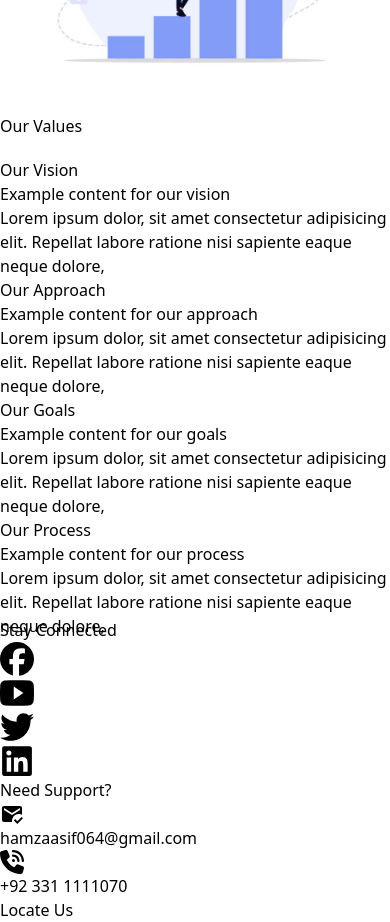
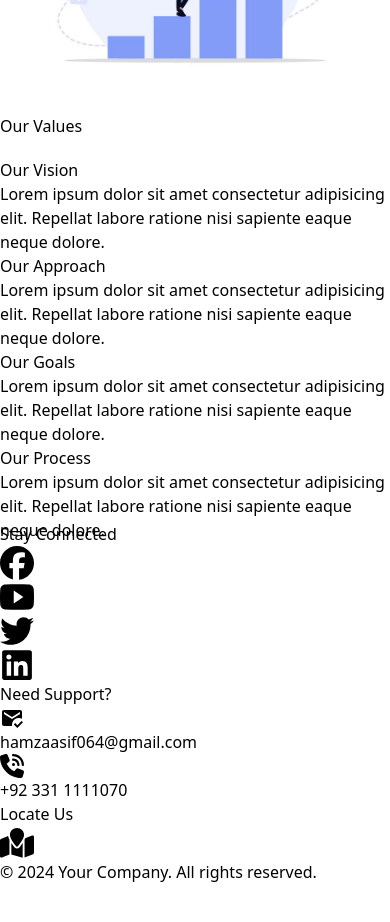
Before and after one commit to Hamza-Hashmi024/filer-, a React (Vite) app: page /aboutus in a window 390 px wide. Shown: the part 900-1822 px from the top of the page. After the commit the page ends 1784 px from the top, so only its background shows below. Built offline with nearby package versions, Linux system fonts and the light colour scheme.

Commit message:
make about page responsive

```diff
--- a/src/Pages/Aboutus.jsx
+++ b/src/Pages/Aboutus.jsx
@@ -32,11 +32,11 @@ const Aboutus = () => {
   }
 
   return (
-    <div>
+    <div className="bg-gray-50">
       <Navbar />
       <div className="text-center mt-8">
         <motion.h1
-          className="text-6xl text-[#47464C] font-semibold"
+          className="text-4xl sm:text-5xl md:text-6xl text-[#47464C] font-semibold"
           initial={{ opacity: 0, y: -50 }}
           animate={{ opacity: 1, y: 0 }}
           transition={{ duration: 1 }}
@@ -44,25 +44,27 @@ const Aboutus = () => {
           About us
         </motion.h1>
       </div>
+
+
       <section
         className="flex items-center justify-center min-h-screen py-20 bg-white"
         ref={sectionRef}
       >
         <motion.div
-          className="w-3/4 container mx-auto flex flex-col md:flex-row items-center gap-10"
+          className="w-11/12 md:w-3/4 flex flex-col md:flex-row items-center gap-10"
           initial={{ opacity: 0, y: 50 }}
           animate={sectionControls}
         >
-          <div className="md:w-1/2 md:pl-12 text-center md:text-left">
+          <div className="md:w-1/2 text-center md:text-left">
             <motion.h3
-              className="text-4xl md:text-6xl font-extrabold text-[#47464C] mb-6"
+              className="text-2xl sm:text-4xl md:text-6xl font-extrabold text-[#47464C] mb-6"
               initial={{ x: -100, opacity: 0 }}
               animate={sectionControls}
             >
               Driving Innovation and Excellence
             </motion.h3>
             <motion.p
-              className="text-lg text-[#47464C] mb-6 leading-relaxed"
+              className="text-sm sm:text-base md:text-lg text-[#47464C] mb-6 leading-relaxed"
               initial={{ x: -100, opacity: 0 }}
               animate={sectionControls}
             >
@@ -72,7 +74,7 @@ const Aboutus = () => {
               results for our clients.
             </motion.p>
             <motion.p
-              className="text-lg text-[#47464C] leading-relaxed"
+              className="text-sm sm:text-base md:text-lg text-[#47464C] leading-relaxed"
               initial={{ x: -100, opacity: 0 }}
               animate={sectionControls}
             >
@@ -82,102 +84,51 @@ const Aboutus = () => {
             </motion.p>
           </div>
           <motion.div
-            className="md:w-1/2 h-auto flex justify-center"
+            className="md:w-1/2 flex justify-center"
             initial={{ scale: 0.8, opacity: 0 }}
             animate={sectionControls}
           >
             <img
               src={Vision}
               alt="Vision"
-              className="rounded-lg transition-transform transform hover:scale-105 duration-300 ease-in-out w-3/4 max-w-sm"
+              className="rounded-lg max-w-full h-auto transition-transform transform hover:scale-105 duration-300 ease-in-out"
             />
           </motion.div>
         </motion.div>
       </section>
 
-      {/* <section className="w-3/4 py-20 bg-white flex items-center justify-center min-h-screen" ref={sectionRef}>
-  <motion.div
-    className="container mx-auto flex flex-col md:flex-row items-center gap-10 px-6"
-    initial={{ opacity: 0, y: 50 }}
-    animate={sectionControls}
-  >
-    <div className="md:w-1/2 md:pl-12 text-center md:text-left">
-      <motion.h3
-        className="text-4xl md:text-6xl font-extrabold text-[#47464C] mb-6"
-        initial={{ x: -100, opacity: 0 }}
-        animate={sectionControls}
-      >
-        Driving Innovation and Excellence for Over a Decade
-      </motion.h3>
-      <motion.p
-        className="text-lg text-[#47464C] mb-6 leading-relaxed"
-        initial={{ x: -100, opacity: 0 }}
-        animate={sectionControls}
-      >
-        Our company has been providing excellent services for over a
-        decade. We specialize in various fields and have a team of
-        dedicated professionals who are committed to delivering the best
-        results for our clients.
-      </motion.p>
-      <motion.p
-        className="text-lg text-[#47464C] leading-relaxed"
-        initial={{ x: -100, opacity: 0 }}
-        animate={sectionControls}
-      >
-        We believe in innovation, integrity, and customer satisfaction.
-        Our mission is to help businesses achieve their goals through our
-        expertise and tailored solutions.
-      </motion.p>
-    </div>
-    <motion.div
-      className="md:w-1/2 h-auto flex justify-center"
-      initial={{ scale: 0.8, opacity: 0 }}
-      animate={sectionControls}
-    >
-      <img
-        src={Vision}
-        alt="Vision"
-        className="rounded-lg transition-transform transform hover:scale-105 duration-300 ease-in-out w-3/4 max-w-sm"
-      />
-    </motion.div>
-  </motion.div>
-</section> */}
-
       <motion.div
-        className="flex items-center justify-center min-h-screen bg-gray-100"
+        className="flex items-center justify-center py-16 bg-white"
         ref={valuesRef}
         initial={{ opacity: 0, scale: 0.8 }}
         animate={valuesControls}
       >
-        <div className="w-9/12">
+        <div className="w-11/12 lg:w-8/12">
           <motion.h1
-            className="text-center text-[#47464C] mb-8 mt-8 text-4xl font-semibold"
+            className="text-center text-[#47464C] mb-8 text-3xl sm:text-4xl font-semibold"
             initial={{ opacity: 0 }}
             animate={valuesControls}
           >
             Our Values
           </motion.h1>
-          <div className="grid mb-8 border border-gray-200 rounded-lg shadow-sm dark:border-gray-700 md:mb-12 md:grid-cols-2 bg-white dark:bg-gray-800">
+          <div className="grid gap-6 sm:grid-cols-1 md:grid-cols-2 bg-white">
             {["Our Vision", "Our Approach", "Our Goals", "Our Process"].map(
               (title, index) => (
-                <motion.figure
+                <motion.div
                   key={index}
-                  className="flex flex-col items-center justify-center p-8 text-center bg-white border-b border-gray-200 dark:bg-gray-800 dark:border-gray-700"
+                  className="flex flex-col items-center justify-center p-6 text-center bg-white border rounded-lg shadow-lg"
                   initial={{ opacity: 0, y: 20 }}
                   animate={valuesControls}
                   transition={{ delay: index * 0.3 }}
                 >
-                  <blockquote className="max-w-2xl mx-auto mb-4 text-gray-500 lg:mb-8 dark:text-gray-400">
-                    <h1 className="text-2xl font-semibold my-4">{title}</h1>
-                    <h3 className="text-lg font-semibold text-gray-900 dark:text-white">
-                      Example content for {title.toLowerCase()}
-                    </h3>
-                    <p className="my-4">
-                      Lorem ipsum dolor, sit amet consectetur adipisicing elit.
-                      Repellat labore ratione nisi sapiente eaque neque dolore,
-                    </p>
-                  </blockquote>
-                </motion.figure>
+                  <h2 className="text-lg sm:text-xl font-semibold my-4 text-gray-800">
+                    {title}
+                  </h2>
+                  <p className="text-gray-600">
+                    Lorem ipsum dolor sit amet consectetur adipisicing elit.
+                    Repellat labore ratione nisi sapiente eaque neque dolore.
+                  </p>
+                </motion.div>
               )
             )}
           </div>
@@ -191,104 +142,145 @@ const Aboutus = () => {
 
 export default Aboutus;
 
+
+
+// import { motion, useAnimation } from "framer-motion";
+// import { useInView } from "react-intersection-observer";
 // import Navbar from "../Components/Navbar";
 // import Footer from "../Components/Footer";
 // import Vision from "../assets/vision.avif";
 
 // const Aboutus = () => {
+//   const { ref: sectionRef, inView: sectionInView } = useInView({
+//     triggerOnce: true,
+//   });
+//   const { ref: valuesRef, inView: valuesInView } = useInView({
+//     triggerOnce: true,
+//   });
+
+//   const sectionControls = useAnimation();
+//   const valuesControls = useAnimation();
+
+//   if (sectionInView) {
+//     sectionControls.start({
+//       opacity: 1,
+//       y: 0,
+//       transition: { duration: 1 },
+//     });
+//   }
+
+//   if (valuesInView) {
+//     valuesControls.start({
+//       opacity: 1,
+//       scale: 1,
+//       transition: { duration: 1.5 },
+//     });
+//   }
+
 //   return (
-//     <div className="">
+//     <div>
 //       <Navbar />
 //       <div className="text-center mt-8">
-//         <h1 className=" text-6xl text-[#47464C]  font-semibold"> About us </h1>
+//         <motion.h1
+//           className="text-6xl text-[#47464C] font-semibold"
+//           initial={{ opacity: 0, y: -50 }}
+//           animate={{ opacity: 1, y: 0 }}
+//           transition={{ duration: 1 }}
+//         >
+//           About us
+//         </motion.h1>
 //       </div>
-
-//       <section className="py-20 bg-white">
-//         <div className="container mx-auto flex flex-col gap-60 md:flex-row items-center justify-between px-6">
-//           <div className="md:w-2/3 md:pl-12">
-//             <h3 className="text-6xl font-extrabold text-[#47464C] mb-6">
-//             Driving Innovation and Excellence for Over a Decade
-//             </h3>
-//             <p className="text-lg text-[#47464C] mb-6 leading-relaxed">
+//       <section
+//         className="flex items-center justify-center min-h-screen py-20 bg-white"
+//         ref={sectionRef}
+//       >
+//         <motion.div
+//           className="w-3/4 container mx-auto flex flex-col md:flex-row items-center gap-10"
+//           initial={{ opacity: 0, y: 50 }}
+//           animate={sectionControls}
+//         >
+//           <div className="md:w-1/2 md:pl-12 text-center md:text-left">
+//             <motion.h3
+//               className="text-4xl md:text-6xl font-extrabold text-[#47464C] mb-6"
+//               initial={{ x: -100, opacity: 0 }}
+//               animate={sectionControls}
+//             >
+//               Driving Innovation and Excellence
+//             </motion.h3>
+//             <motion.p
+//               className="text-lg text-[#47464C] mb-6 leading-relaxed"
+//               initial={{ x: -100, opacity: 0 }}
+//               animate={sectionControls}
+//             >
 //               Our company has been providing excellent services for over a
 //               decade. We specialize in various fields and have a team of
 //               dedicated professionals who are committed to delivering the best
 //               results for our clients.
-//             </p>
-//             <p className="text-lg text-[#47464C] leading-relaxed">
+//             </motion.p>
+//             <motion.p
+//               className="text-lg text-[#47464C] leading-relaxed"
+//               initial={{ x: -100, opacity: 0 }}
+//               animate={sectionControls}
+//             >
 //               We believe in innovation, integrity, and customer satisfaction.
 //               Our mission is to help businesses achieve their goals through our
 //               expertise and tailored solutions.
-//             </p>
+//             </motion.p>
 //           </div>
-//           <div className="md:w-1/2  h-14  mb-8 md:mb-0">
+//           <motion.div
+//             className="md:w-1/2 h-auto flex justify-center"
+//             initial={{ scale: 0.8, opacity: 0 }}
+//             animate={sectionControls}
+//           >
 //             <img
 //               src={Vision}
 //               alt="Vision"
-//               className="rounded-lg  transition-transform transform hover:scale-105 duration-300 ease-in-out w-3/4 max-w-sm"
+//               className="rounded-lg transition-transform transform hover:scale-105 duration-300 ease-in-out w-3/4 max-w-sm"
 //             />
+//           </motion.div>
+//         </motion.div>
+//       </section>
+
+//       <motion.div
+//         className="flex items-center justify-center min-h-screen bg-gray-100"
+//         ref={valuesRef}
+//         initial={{ opacity: 0, scale: 0.8 }}
+//         animate={valuesControls}
+//       >
+//         <div className="w-9/12">
+//           <motion.h1
+//             className="text-center text-[#47464C] mb-8 mt-8 text-4xl font-semibold"
+//             initial={{ opacity: 0 }}
+//             animate={valuesControls}
+//           >
+//             Our Values
+//           </motion.h1>
+//           <div className="grid mb-8 border border-gray-200 rounded-lg shadow-sm dark:border-gray-700 md:mb-12 md:grid-cols-2 bg-white dark:bg-gray-800">
+//             {["Our Vision", "Our Approach", "Our Goals", "Our Process"].map(
+//               (title, index) => (
+//                 <motion.figure
+//                   key={index}
+//                   className="flex flex-col items-center justify-center p-8 text-center bg-white border-b border-gray-200 dark:bg-gray-800 dark:border-gray-700"
+//                   initial={{ opacity: 0, y: 20 }}
+//                   animate={valuesControls}
+//                   transition={{ delay: index * 0.3 }}
+//                 >
+//                   <blockquote className="max-w-2xl mx-auto mb-4 text-gray-500 lg:mb-8 dark:text-gray-400">
+//                     <h1 className="text-2xl font-semibold my-4">{title}</h1>
+//                     <h3 className="text-lg font-semibold text-gray-900 dark:text-white">
+//                       Example content for {title.toLowerCase()}
+//                     </h3>
+//                     <p className="my-4">
+//                       Lorem ipsum dolor, sit amet consectetur adipisicing elit.
+//                       Repellat labore ratione nisi sapiente eaque neque dolore,
+//                     </p>
+//                   </blockquote>
+//                 </motion.figure>
+//               )
+//             )}
 //           </div>
 //         </div>
-//       </section>
-
-//       <div className="flex items-center justify-center min-h-screen bg-gray-100">
-//         <div className="w-9/12">
-//           <h1 className="text-center text-[#47464C] mb-8 mt-8 text-4xl font-semibold">
-
-//             Our Values
-//           </h1>
-//           <div className="grid mb-8 border border-gray-200 rounded-lg shadow-sm dark:border-gray-700 md:mb-12 md:grid-cols-2 bg-white dark:bg-gray-800">
-//             <figure className="flex flex-col items-center justify-center p-8 text-center bg-white border-b border-gray-200 rounded-t-lg md:rounded-t-none md:rounded-ss-lg md:border-e dark:bg-gray-800 dark:border-gray-700">
-//               <blockquote className="max-w-2xl mx-auto mb-4 text-gray-500 lg:mb-8 dark:text-gray-400">
-//                 <h1 className="text-2xl font-semibold my-4"> Our Vision</h1>
-//                 <h3 className="text-lg font-semibold text-gray-900 dark:text-white">
-//                   Very easy this was to integrate
-//                 </h3>
-//                 <p className="my-4">
-//                 Lorem ipsum dolor, sit amet consectetur adipisicing elit. Repellat labore ratione nisi sapiente eaque neque dolore,
-//                 </p>
-//               </blockquote>
-
-//             </figure>
-//             <figure className="flex flex-col items-center justify-center p-8 text-center bg-white border-b border-gray-200 md:rounded-se-lg dark:bg-gray-800 dark:border-gray-700">
-//               <blockquote className="max-w-2xl mx-auto mb-4 text-gray-500 lg:mb-8 dark:text-gray-400">
-//               <h1 className="text-2xl font-semibold my-4"> Our Approch</h1>
-//                 <h3 className="text-lg font-semibold text-gray-900 dark:text-white">
-//                   Solid foundation for any project
-//                 </h3>
-//                 <p className="my-4">
-//                 Lorem ipsum dolor, sit amet consectetur adipisicing elit. Repellat labore ratione nisi sapiente eaque neque dolore,
-//                 </p>
-//               </blockquote>
-
-//             </figure>
-//             <figure className="flex flex-col items-center justify-center p-8 text-center bg-white border-b border-gray-200 md:rounded-es-lg md:border-b-0 md:border-e dark:bg-gray-800 dark:border-gray-700">
-//               <blockquote className="max-w-2xl mx-auto mb-4 text-gray-500 lg:mb-8 dark:text-gray-400">
-//               <h1 className="text-2xl font-semibold my-4"> Our Goals</h1>
-//                 <h3 className="text-lg font-semibold text-gray-900 dark:text-white">
-//                   Mindblowing workflow
-//                 </h3>
-//                 <p className="my-4">
-//                  Lorem ipsum dolor, sit amet consectetur adipisicing elit. Repellat labore ratione nisi sapiente eaque neque dolore,
-//                 </p>
-//               </blockquote>
-
-//             </figure>
-//             <figure className="flex flex-col items-center justify-center p-8 text-center bg-white border-gray-200 rounded-b-lg md:rounded-se-lg dark:bg-gray-800 dark:border-gray-700">
-//               <blockquote className="max-w-2xl mx-auto mb-4 text-gray-500 lg:mb-8 dark:text-gray-400">
-//               <h1 className="text-2xl font-semibold my-4"> Our Process</h1>
-//                 <h3 className="text-lg font-semibold text-gray-900 dark:text-white">
-//                   Efficient Collaborating
-//                 </h3>
-//                 <p className="my-4">
-//                 Lorem ipsum dolor, sit amet consectetur adipisicing elit. Repellat labore ratione nisi sapiente eaque neque dolore,
-//                 </p>
-//               </blockquote>
-
-//             </figure>
-//           </div>
-//         </div>
-//       </div>
+//       </motion.div>
 
 //       <Footer />
 //     </div>
--- a/src/Pages/Home.jsx
+++ b/src/Pages/Home.jsx
@@ -124,5 +124,4 @@ const Home = () => {
     </div>
   );
 };
-
 export default Home;
```
